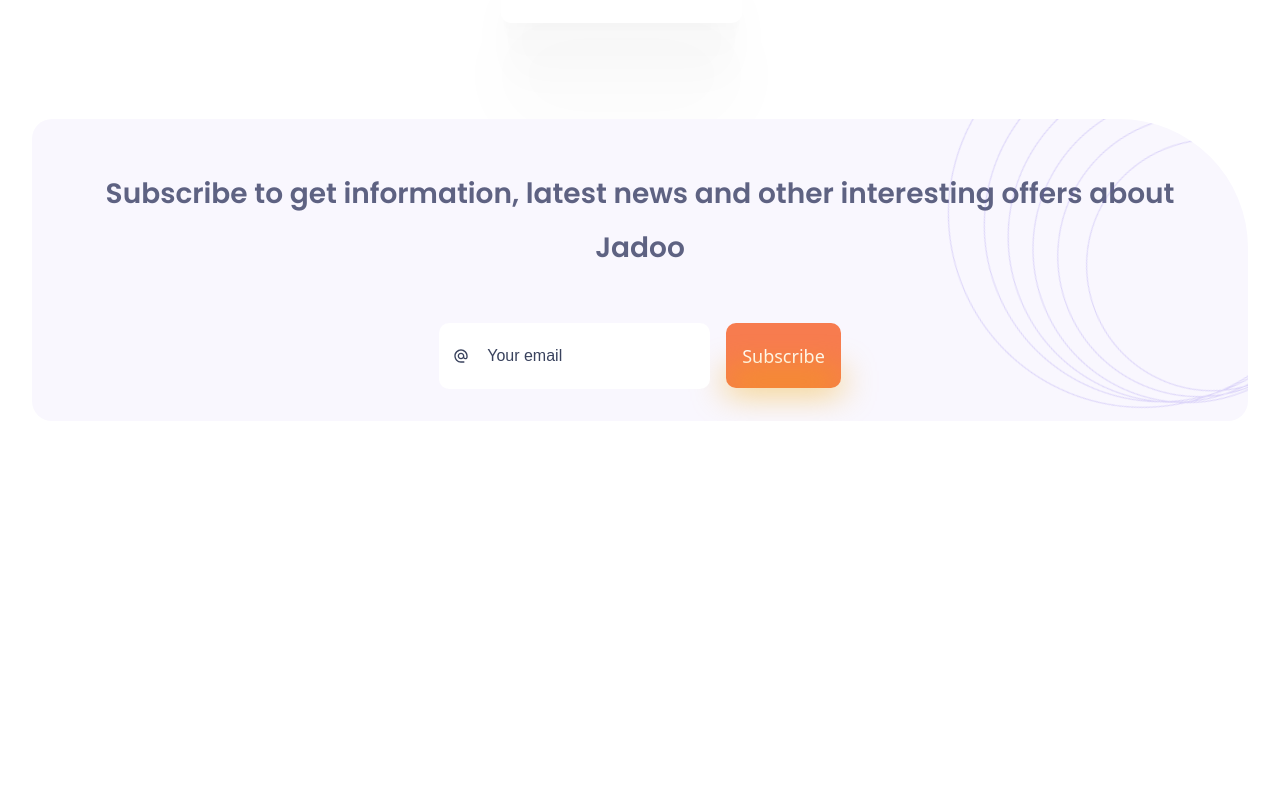
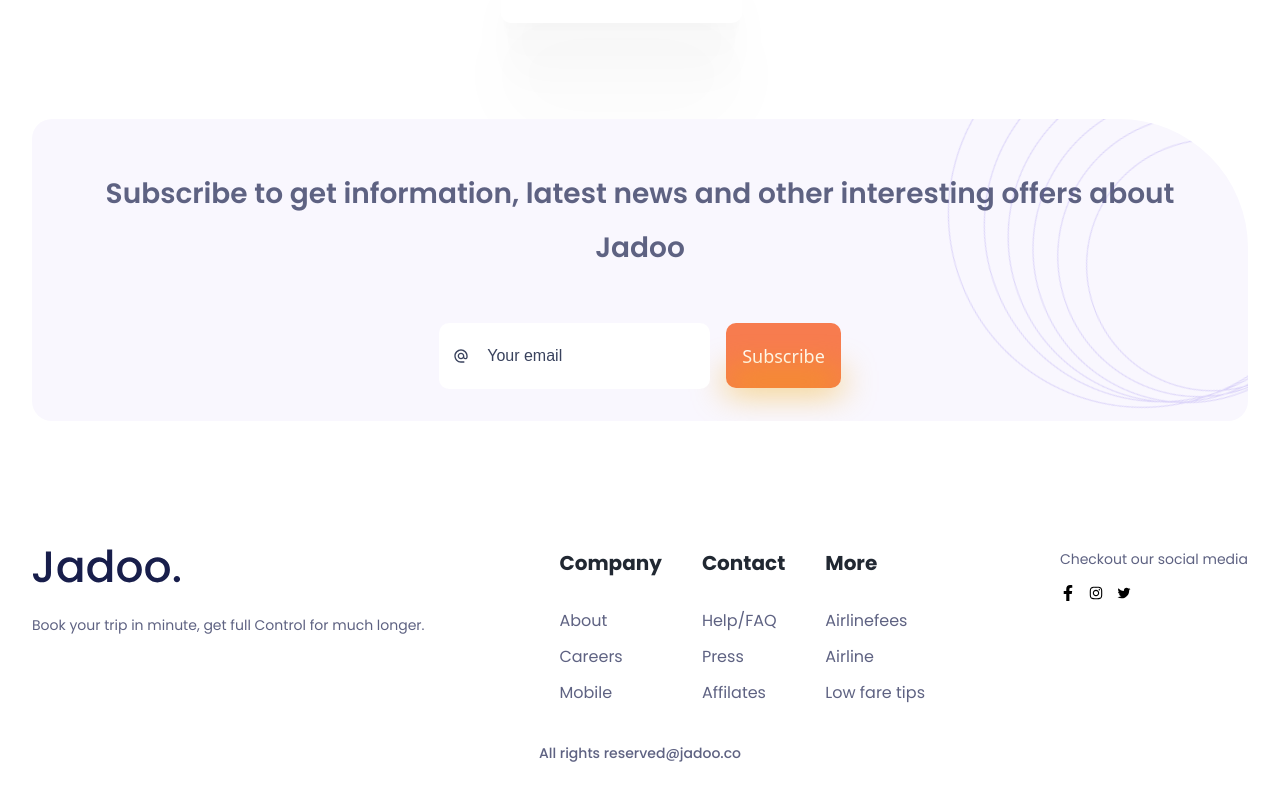
Before and after one commit to icenspln/travel-agency, a React (Vite) app: page / in a window 1280 px wide. Shown: the part 3010-3804 px from the top of the page. Before the commit the page ends 3591 px from the top, so only its background shows below. Built offline with nearby package versions, Linux system fonts and the light colour scheme; a web font is replaced by a local one.

Commit message:
finished i guess

```diff
--- a/src/containers/Footer.jsx
+++ b/src/containers/Footer.jsx
@@ -1,11 +1,64 @@
+import { FaFacebookF } from "react-icons/fa";
+import { AiOutlineInstagram, AiOutlineTwitter } from "react-icons/ai";
+import logo from "../assets/jadoo.svg";
+
 export function Footer() {
   return (
-    <footer>
-      <section>
-        <div id="logo"></div>
-      </section>
-      <section></section>
-      <section></section>
-    </footer>
+    <>
+      <footer className="my-10 font-poppins">
+        <div className="my-10 flex flex-col md:flex-row gap-10 md:gap-4 items-start justify-between">
+          <section className="flex flex-col gap-8">
+            <div id="logo">
+              <img src={logo} alt="" />
+            </div>
+            <p className="text-blueish text-sm">
+              Book your trip in minute, get full Control for much longer.
+            </p>
+          </section>
+          <section className="flex  flex-col sm:flex-row gap-10">
+            <div>
+              <h3 className="font-bold text-dark text-xl mb-8">Company</h3>
+              <ul className="flex flex-col gap-3 text-blueish">
+                <li>About</li>
+                <li>Careers</li>
+                <li>Mobile</li>
+              </ul>
+            </div>
+
+            <div>
+              <h3 className="font-bold text-dark text-xl mb-8">Contact</h3>
+              <ul className="flex flex-col gap-3 text-blueish">
+                <li>Help/FAQ</li>
+                <li>Press</li>
+                <li>Affilates</li>
+              </ul>
+            </div>
+            <div>
+              <h3 className="font-bold text-dark text-xl mb-8">More</h3>
+              <ul className="flex flex-col gap-3 text-blueish">
+                <li>Airlinefees</li>
+                <li>Airline</li>
+                <li>Low fare tips</li>
+              </ul>
+            </div>
+          </section>
+          <section className="flex flex-col gap-4">
+            <p className="text-blueish text-sm">Checkout our social media</p>
+            <div className="flex gap-3 items-center justify-start">
+              <div>
+                <FaFacebookF />
+              </div>
+              <div>
+                <AiOutlineInstagram />
+              </div>
+              <div>
+                <AiOutlineTwitter />
+              </div>
+            </div>
+          </section>
+        </div>
+      </footer>
+      <p className="footer">All rights reserved@jadoo.co</p>
+    </>
   );
 }
--- a/src/index.css
+++ b/src/index.css
@@ -322,3 +322,14 @@
   filter: blur(17px);
 
 }
+
+.footer {
+  color: var(--textclr, #5E6282);
+  font-family: Poppins;
+  font-size: 14px;
+  font-style: normal;
+  font-weight: 500;
+  line-height: 124.5%;
+  /* 17.43px */
+  text-align: center;
+}
--- a/tailwind.config.js
+++ b/tailwind.config.js
@@ -10,9 +10,10 @@
         orange: "#DF6951",
         dark: "#212832",
         darkBlue: "#181E4B",
+        blueish: "#5E6282",
         lightGray: "#5E6282",
         yellow: "#F1A501",
-        grayish: "#E5E5E5"
+        grayish: "#E5E5E5",
 
       },
       fontFamily: {
```
Also changed, not shown: src/assets/jadoo.svg (added).
